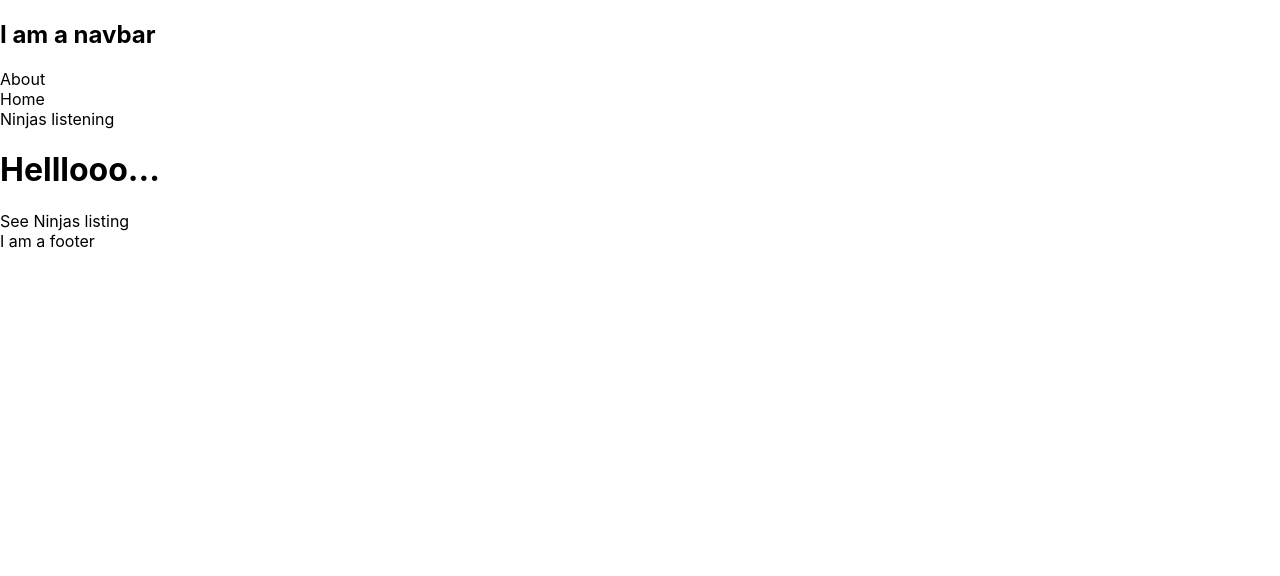
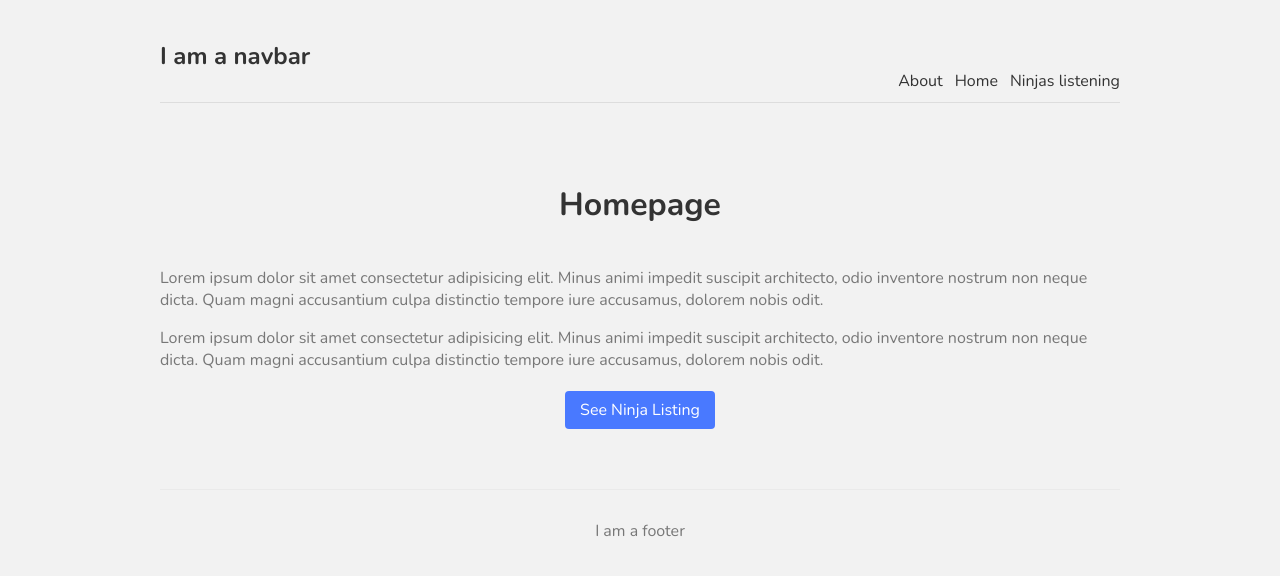
Before and after one commit to Shiv-am/nextjs, a Next.js app: page / in a window 1280 px wide. Shown: the top 576 px of the page. Built offline with nearby package versions, Linux system fonts and the light colour scheme.

Commit message:
adding styling

```diff
--- a/comps/Footer.js
+++ b/comps/Footer.js
@@ -1,8 +1,8 @@
 const Footer = () => {
     return (
-        <div>
+        <footer>
             I am a footer
-        </div>
+        </footer>
      );
 }
 
--- a/pages/index.js
+++ b/pages/index.js
@@ -1,13 +1,16 @@
 import Head from 'next/head'
-import Image from 'next/image'
 import Link from 'next/link'
 import styles from '../styles/Home.module.css'
 
 export default function Home() {
   return (
-    <div >
-       <h1>Helllooo...</h1>
-       <Link href="/ninjas">See Ninjas listing</Link>
+    <div>
+      <h1 className={styles.title}>Homepage</h1>
+      <p className={styles.text}>Lorem ipsum dolor sit amet consectetur adipisicing elit. Minus animi impedit suscipit architecto, odio inventore nostrum non neque dicta. Quam magni accusantium culpa distinctio tempore iure accusamus, dolorem nobis odit.</p>
+      <p className={styles.text}>Lorem ipsum dolor sit amet consectetur adipisicing elit. Minus animi impedit suscipit architecto, odio inventore nostrum non neque dicta. Quam magni accusantium culpa distinctio tempore iure accusamus, dolorem nobis odit.</p>
+      <Link href="/ninjas/">
+        <a className={styles.btn}>See Ninja Listing</a>
+      </Link>
     </div>
   )
 }
--- a/styles/Home.module.css
+++ b/styles/Home.module.css
@@ -1,121 +1,18 @@
-.container {
-  min-height: 100vh;
-  padding: 0 0.5rem;
-  display: flex;
-  flex-direction: column;
-  justify-content: center;
-  align-items: center;
-  height: 100vh;
-}
-
-.main {
-  padding: 5rem 0;
-  flex: 1;
-  display: flex;
-  flex-direction: column;
-  justify-content: center;
-  align-items: center;
-}
-
-.footer {
-  width: 100%;
-  height: 100px;
-  border-top: 1px solid #eaeaea;
-  display: flex;
-  justify-content: center;
-  align-items: center;
-}
-
-.footer a {
-  display: flex;
-  justify-content: center;
-  align-items: center;
-  flex-grow: 1;
-}
-
-.title a {
-  color: #0070f3;
-  text-decoration: none;
-}
-
-.title a:hover,
-.title a:focus,
-.title a:active {
-  text-decoration: underline;
-}
-
 .title {
-  margin: 0;
-  line-height: 1.15;
-  font-size: 4rem;
-}
-
-.title,
-.description {
+  color: #333;
+  padding-bottom: 20px;
   text-align: center;
 }
-
-.description {
-  line-height: 1.5;
-  font-size: 1.5rem;
+.text {
+  color: #777;
 }
-
-.code {
-  background: #fafafa;
-  border-radius: 5px;
-  padding: 0.75rem;
-  font-size: 1.1rem;
-  font-family: Menlo, Monaco, Lucida Console, Liberation Mono, DejaVu Sans Mono,
-    Bitstream Vera Sans Mono, Courier New, monospace;
+.btn {
+  display: block;
+  width: 150px;
+  padding: 8px 0;
+  margin: 20px auto;
+  background: #4979ff;
+  border-radius: 4px;
+  color: white;
+  text-align: center;
 }
-
-.grid {
-  display: flex;
-  align-items: center;
-  justify-content: center;
-  flex-wrap: wrap;
-  max-width: 800px;
-  margin-top: 3rem;
-}
-
-.card {
-  margin: 1rem;
-  padding: 1.5rem;
-  text-align: left;
-  color: inherit;
-  text-decoration: none;
-  border: 1px solid #eaeaea;
-  border-radius: 10px;
-  transition: color 0.15s ease, border-color 0.15s ease;
-  width: 45%;
-}
-
-.card:hover,
-.card:focus,
-.card:active {
-  color: #0070f3;
-  border-color: #0070f3;
-}
-
-.card h2 {
-  margin: 0 0 1rem 0;
-  font-size: 1.5rem;
-}
-
-.card p {
-  margin: 0;
-  font-size: 1.25rem;
-  line-height: 1.5;
-}
-
-.logo {
-  height: 1em;
-  margin-left: 0.5rem;
-}
-
-@media (max-width: 600px) {
-  .grid {
-    width: 100%;
-    flex-direction: column;
-  }
-}
--- a/styles/globals.css
+++ b/styles/globals.css
@@ -1,16 +1,37 @@
-html,
+@import url('https://fonts.googleapis.com/css2?family=Nunito:wght@300;400;600;700&display=swap');
+
 body {
-  padding: 0;
-  margin: 0;
-  font-family: -apple-system, BlinkMacSystemFont, Segoe UI, Roboto, Oxygen,
-    Ubuntu, Cantarell, Fira Sans, Droid Sans, Helvetica Neue, sans-serif;
+  background: #f2f2f2;
+  color: #333;
+  font-family: "Nunito";
 }
-
 a {
-  color: inherit;
+  color: #333;
   text-decoration: none;
 }
-
-* {
-  box-sizing: border-box;
+.content {
+  max-width: 960px;
+  margin: 0 auto;
 }
+nav {
+  margin: 10px auto 80px;
+  padding: 10px 0;
+  display: flex;
+  justify-content: flex-end;
+  align-items: flex-end;
+  border-bottom: 1px solid #ddd;
+}
+nav a {
+  margin-left: 12px;
+}
+nav .logo {
+  margin-right: auto;
+}
+footer {
+  display: block;
+  text-align: center;
+  padding: 30px 0;
+  margin-top: 60px;
+  color: #777;
+  border-top: 1px solid #eaeaea;
+}
```
Also changed, not shown: styles/Ninjas.module.css (added).
